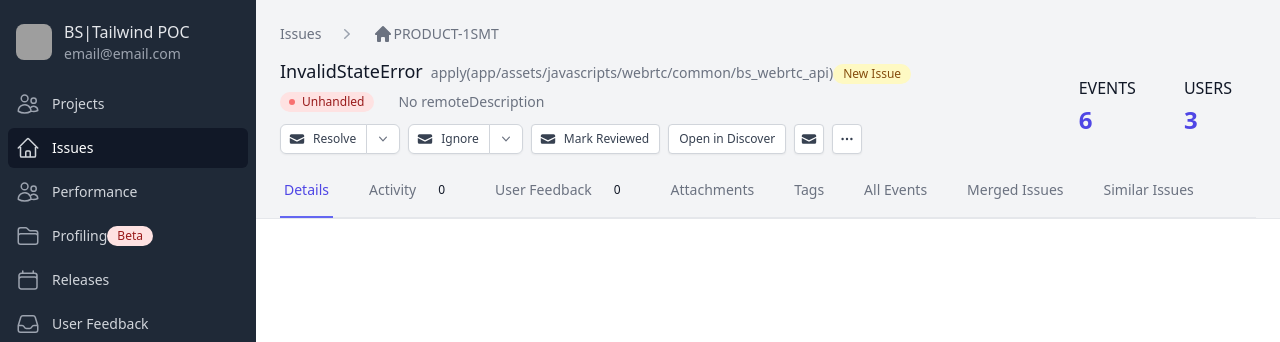
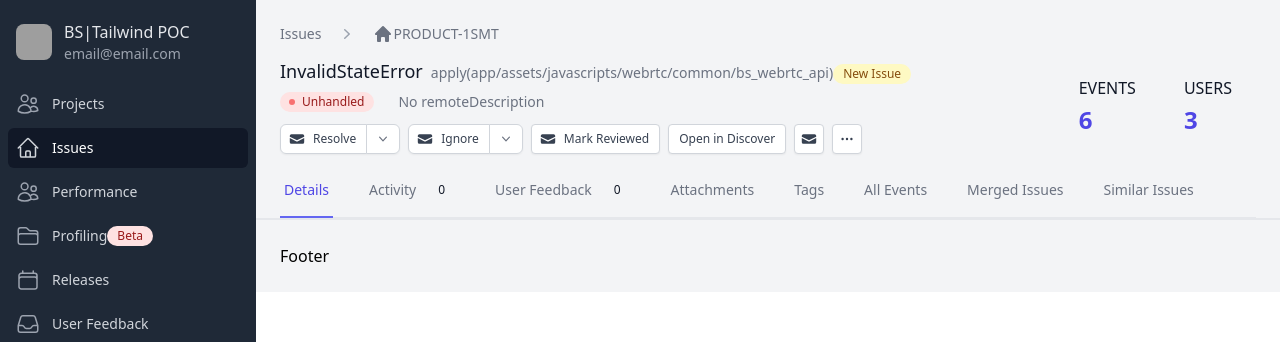
Before and after one commit to ribinBS/bs-tailwind-poc, a React (Create React App) app: page / in a window 1280 px wide. Shown: the top 342 px of the page. Built offline with nearby package versions, Linux system fonts and the light colour scheme; grey boxes are pictures that could not be loaded; a web font is replaced by a local one.

Commit message:
layout layed

```diff
--- a/src/pages/Details/index.jsx
+++ b/src/pages/Details/index.jsx
@@ -32,8 +32,8 @@ function classNames(...classes) {
 
 export default function Details() {
     return (
-        <main className='flex-1'>
-            <div className='pt-6 mx-auto border-b bg-gray-100'>
+        <main className='flex-1 min-h-screen flex-col'>
+            <div className='pt-6 mx-auto border-b bg-gray-100 w-full'>
                 <div className='px-6'>
                     <div className=''>
                         <nav className='sm:hidden' aria-label='Back'>
@@ -393,6 +393,30 @@ export default function Details() {
                     </div>
                 </div>
             </div>
+
+            <div className='flex h-full flex-1 w-full'>
+                <div className='flex min-w-0 flex-1 flex-col overflow-hidden'>
+                    <div className='relative z-0 flex flex-1 overflow-hidden'>
+                        <main className='relative z-0 flex-1 overflow-y-auto focus:outline-none'>
+                            {/* Start main area*/}
+                            <div className='absolute inset-0 py-6 px-4 sm:px-6 lg:px-8'>
+                                <div className='h-full rounded-lg border-2 border-dashed border-gray-200' />
+                            </div>
+                            {/* End main area */}
+                        </main>
+                        <aside className='relative hidden w-96 flex-shrink-0 overflow-y-auto border-l border-gray-200 xl:flex xl:flex-col'>
+                            {/* Start secondary column (hidden on smaller screens) */}
+                            <div className='absolute inset-0 py-6 px-4 sm:px-6 lg:px-8'>
+                                <div className='h-full rounded-lg border-2 border-dashed border-gray-200' />
+                            </div>
+                            {/* End secondary column */}
+                        </aside>
+                    </div>
+                </div>
+            </div>
+            <div className='p-6 mx-auto border-t bg-gray-100 w-full'>
+                Footer
+            </div>
         </main>
     );
 }
```
